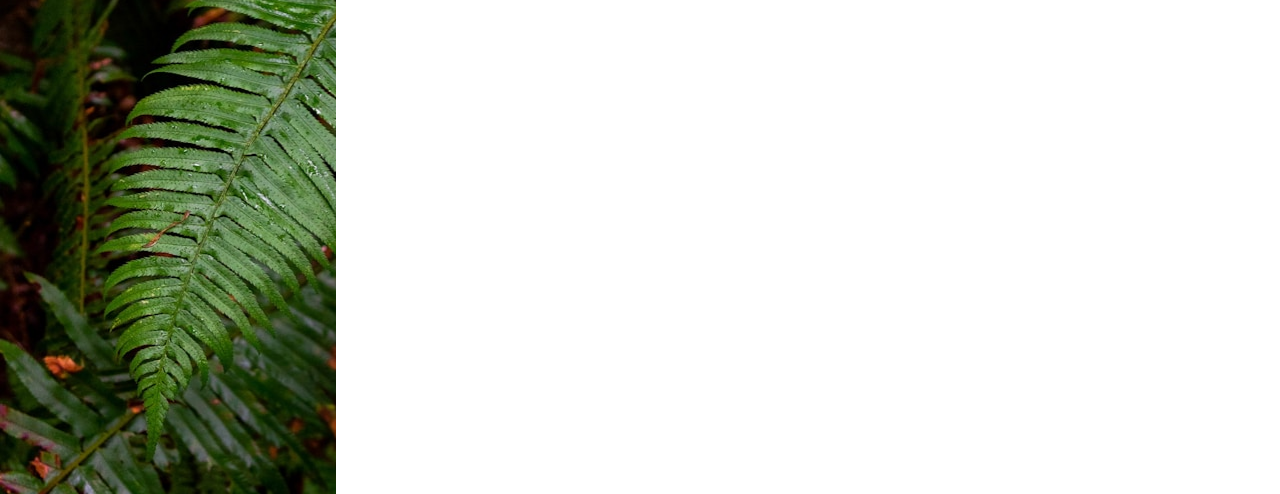
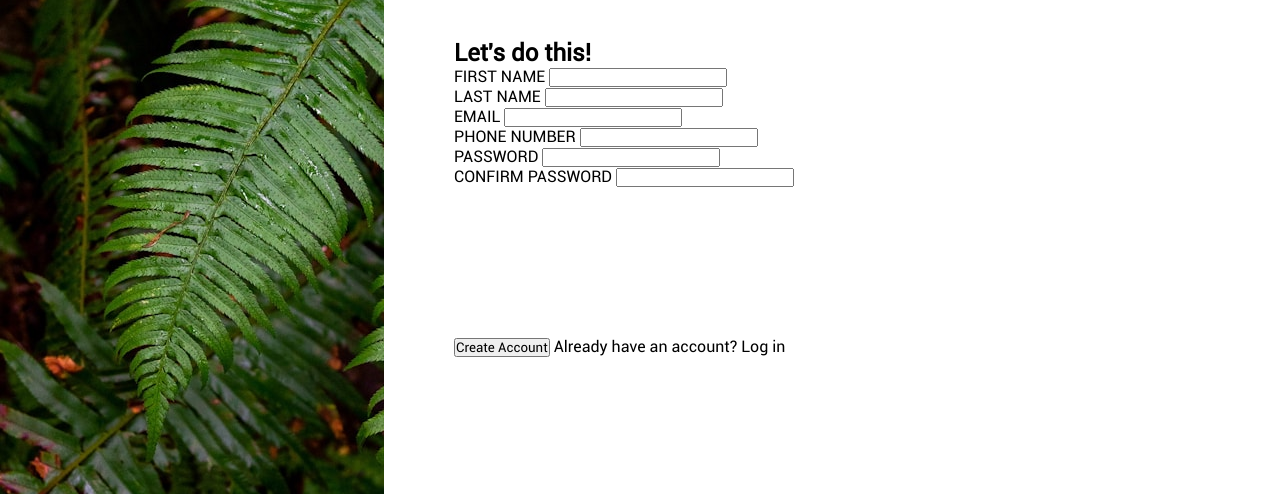
Before and after one commit to JacobDKnittle/sign-up-form, a plain HTML site: page index.html in a window 1280 px wide. Shown: the part 306-800 px from the top of the page. Drawn offline with Linux system fonts and the light colour scheme.

Commit message:
adjust layout of sections in main content

```diff
--- a/styles.css
+++ b/styles.css
@@ -51,3 +51,12 @@
     font-family: norseBold;
     color: white;
 }
+
+.main-content {
+    display: flex;
+    flex-direction: column;
+    justify-content: center;
+    gap: 150px;
+    padding-left: 70px;
+    flex: 1 1 70%;
+}
```
